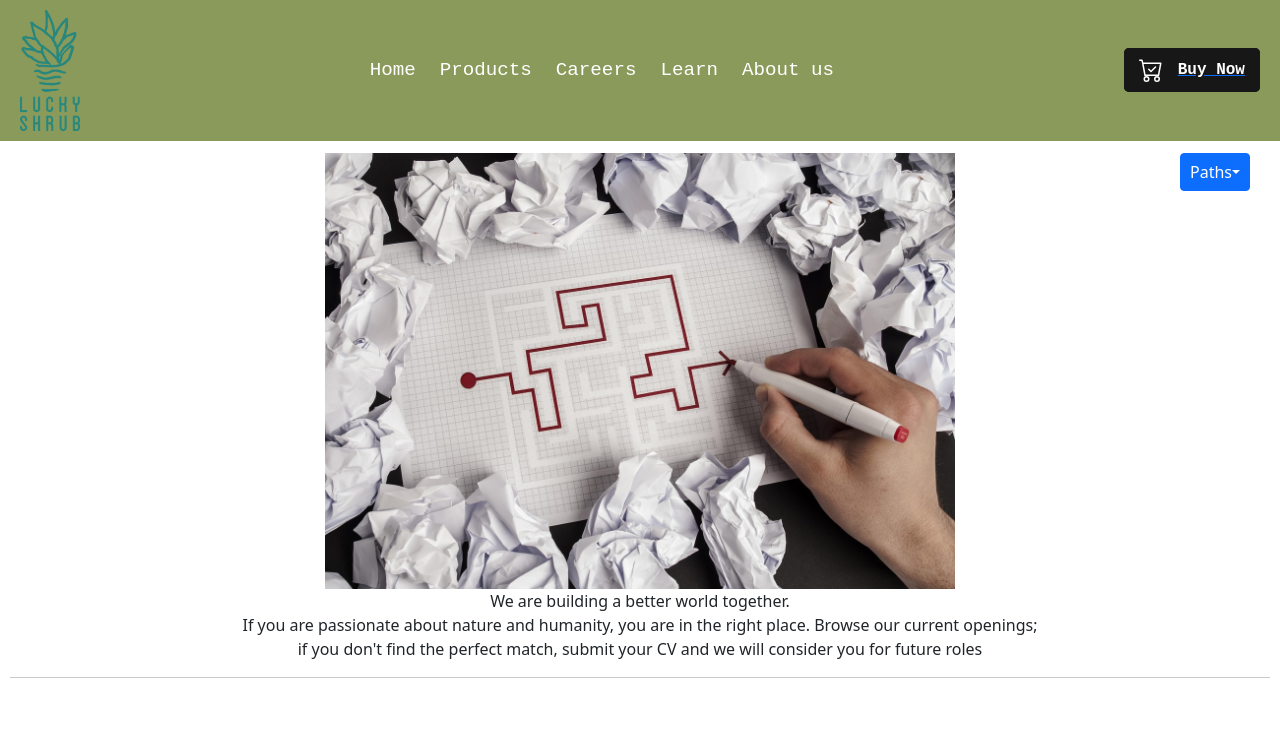
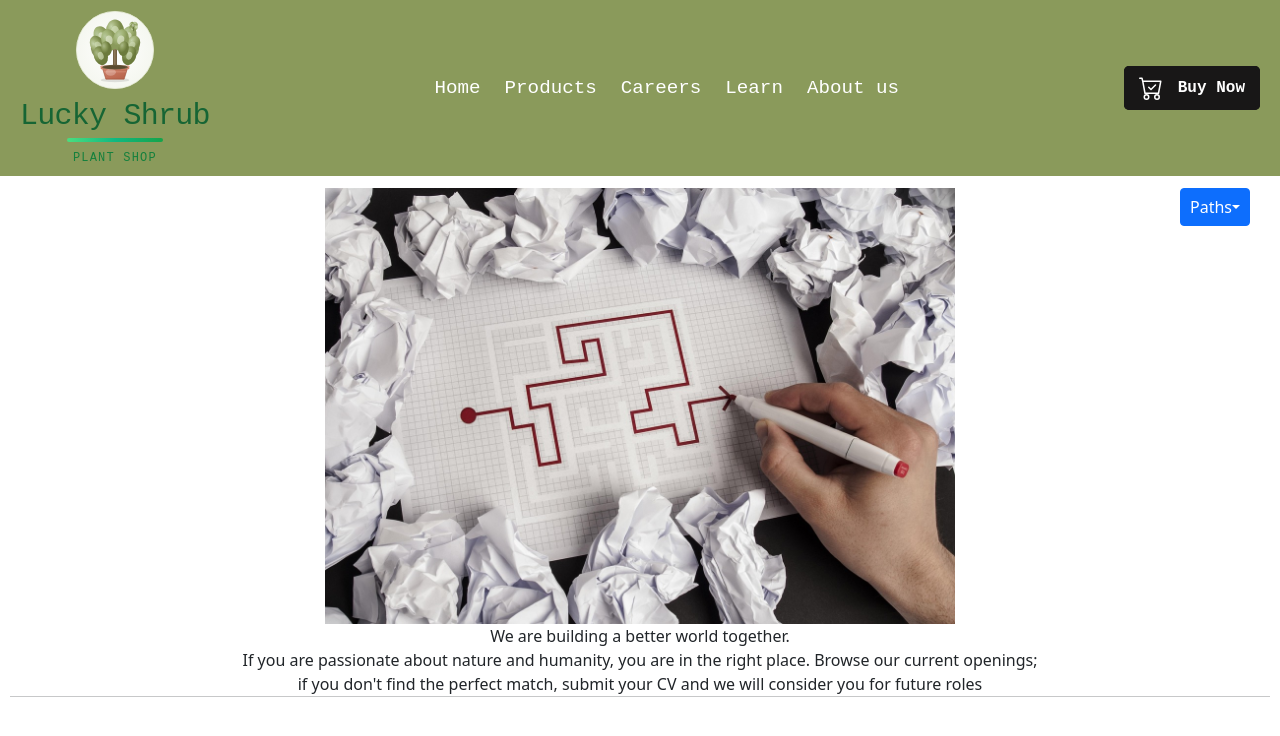
Before and after one commit to AlexNT-maker/Greener-world, a plain HTML site: page tempates/careers.html in a window 1280 px wide. Drawn offline with nearby package versions, Linux system fonts and the light colour scheme.

Commit message:
New brand logo created with Figma and added in the project in svg style

```diff
--- a/static/styles.css
+++ b/static/styles.css
@@ -54,10 +54,12 @@ img{
     gap: 30px;
 }
 
-.header-left img:hover{
+.header-left:hover{
     animation-name: logo-pulse;
-    animation-duration: 2s ;
+    animation-duration: 2s;
 }
+
+
 
 header{
     background-color: var(--primary-green);;
@@ -75,7 +77,6 @@ header{
     border-bottom: 2px solid #ffff;
 
 }
-
 
 #navbar-placeholder{
     grid-area: navbar-placeholder;
--- a/tempates/about.html
+++ b/tempates/about.html
@@ -7,6 +7,7 @@
         <link rel="stylesheet" href="../static/styles.css">
         <link rel="stylesheet" href="https://cdn.jsdelivr.net/npm/bootstrap@5.0.2/dist/css/bootstrap.min.css">
         <link rel="icon" href="static/icon/logo.png" type="image/x-icon">
+        <script src="https://cdn.tailwindcss.com"></script>
         <meta name="description" content="A plant webpage for the local plantshop lucky shrub. The store sell plants and have a unique love for the green earth">
 
     </head>
--- a/tempates/careers.html
+++ b/tempates/careers.html
@@ -8,6 +8,7 @@
         <link rel="stylesheet" href="../static/styles.css">
         <link rel="stylesheet" href="https://cdn.jsdelivr.net/npm/bootstrap@5.0.2/dist/css/bootstrap.min.css">
         <link rel="icon" href="../static/icon/logo.png" type="image/x-icon">
+        <script src="https://cdn.tailwindcss.com"></script>
         <meta name="description" content="A plant webpage for the local plantshop lucky shrub. The store sell plants and have a unique love for the green earth">
 
     </head>
@@ -48,7 +49,7 @@
 
     <div class="career-container">
     <img id="our-road" src="../static/icon/careers/our-road.png"
-    alt="A hand draws the right path to success after a lot of effort" style="width: 50%; height: auto;">
+    alt="A hand draws the right path to success after a lot of effort" style="width: 50%; height: auto; margin: 0 auto;">
     <p id="Our-team">We are building a better world together. <br>
         If you are passionate about nature and humanity, you are in the right place. Browse our current openings; <br>
         if you don't find the perfect match, submit your CV and we will consider you for future roles
--- a/tempates/navbar.html
+++ b/tempates/navbar.html
@@ -1,15 +1,23 @@
 <header>
 
     <div class="header-left">
-    <a href="index.html">
-        <img
-            src="../static/icon/logo.png"
-            alt="Back to home"
-            width="60px"
-            height="20px"
-            >
+    <a href="index.html" class="flex flex-col items-center gap-2">
+
+        <img src="../static/icon/brand-logo.svg" alt="lucky-shrub-logo" width="80" height="80">
+
+        <div class="flex flex-col items-center gap-1"> <h1 class="text-3xl  tracking-tight text-green-800 text-center">
+                Lucky Shrub
+            </h1>
+
+            <div class="h-1 w-24 bg-gradient-to-r from-green-400 via-emerald-500 to-green-600 rounded-full"></div>
+
+            <p class="text-green-700 tracking-widest uppercase text-xs mt-1 text-center">
+                Plant Shop
+            </p>
+        </div>
     </a>
-    </div>
+</div>
+
 
 
     <nav class="nav-bar">
```
Also changed, not shown: tempates/cart.html (+1 -0 lines), tempates/index.html (+1 -0 lines), tempates/products.html (+1 -0 lines), static/icon/brand-logo.svg (added).
